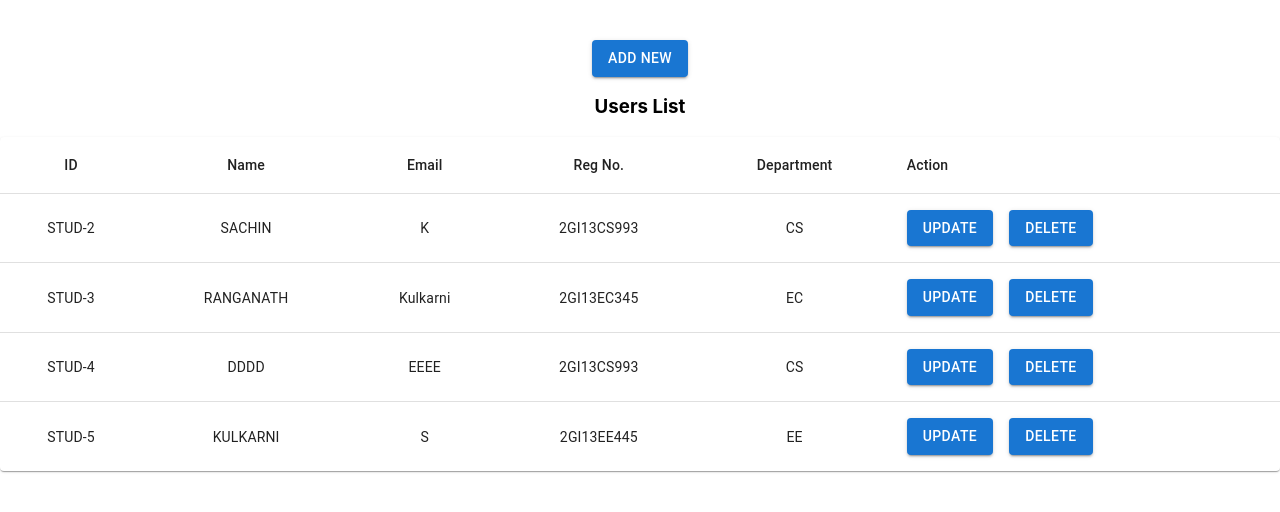
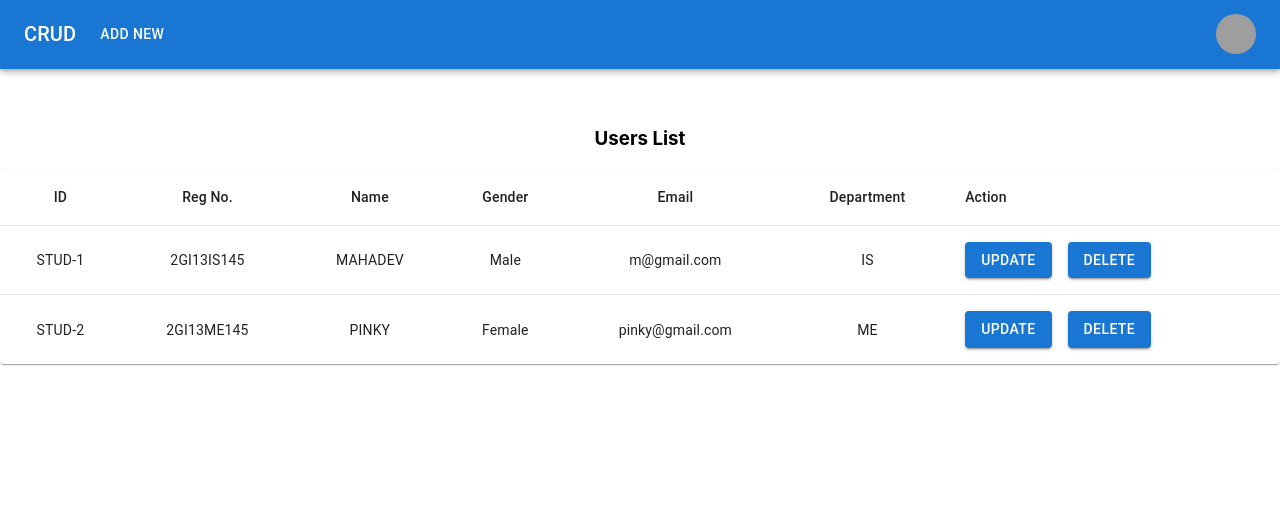
Before and after one commit to sachin-ranganath-k/redux-me, a React (Create React App) app: page / in a window 1280 px wide. Shown: the top 512 px of the page. Built offline with nearby package versions, Linux system fonts and the light colour scheme; data requests are answered from the project's data file; grey boxes are pictures that could not be loaded.

Commit message:
NavBar Included

```diff
--- a/db.json
+++ b/db.json
@@ -1,28 +1,18 @@
 {
   "users": [
     {
-      "name": "Sachin",
-      "email": "K",
-      "contact": "2GI13CS993",
-      "id": 2
+      "name": "Mahadev",
+      "email": "m@gmail.com",
+      "regno": "2GI13IS145",
+      "gender": "M",
+      "id": 1
     },
     {
-      "name": "Ranganath",
-      "email": "Kulkarni",
-      "contact": "2GI13EC345",
-      "id": 3
-    },
-    {
-      "name": "DDDD",
-      "email": "EEEE",
-      "contact": "2GI13CS993",
-      "id": 4
-    },
-    {
-      "name": "Kulkarni",
-      "email": "S",
-      "contact": "2GI13EE445",
-      "id": 5
+      "name": "Pinky",
+      "email": "pinky@gmail.com",
+      "regno": "2GI13ME145",
+      "gender": "F",
+      "id": 2
     }
   ]
 }
--- /dev/null
+++ b/src/Navbar/Navbar.js
@@ -0,0 +1,147 @@
+import React from 'react';
+import AppBar from '@mui/material/AppBar';
+import Box from '@mui/material/Box';
+import Toolbar from '@mui/material/Toolbar';
+import IconButton from '@mui/material/IconButton';
+import Typography from '@mui/material/Typography';
+import Menu from '@mui/material/Menu';
+import MenuIcon from '@mui/icons-material/Menu';
+import Container from '@mui/material/Container';
+import Avatar from '@mui/material/Avatar';
+import Button from '@mui/material/Button';
+import Tooltip from '@mui/material/Tooltip';
+import MenuItem from '@mui/material/MenuItem';
+import { Link } from 'react-router-dom';
+import { red } from '@mui/material/colors';
+
+
+const pages = ['Add New'];
+const settings = ['Add New'];
+
+const Navbar = () => {
+
+    const [anchorElNav, setAnchorElNav] = React.useState(null);
+    const [anchorElUser, setAnchorElUser] = React.useState(null);
+
+    const handleOpenNavMenu = (event) => {
+      setAnchorElNav(event.currentTarget);
+    };
+    const handleOpenUserMenu = (event) => {
+      setAnchorElUser(event.currentTarget);
+    };
+
+    const handleCloseNavMenu = () => {
+      setAnchorElNav(null);
+    };
+
+    const handleCloseUserMenu = () => {
+      setAnchorElUser(null);
+    };
+
+  return(
+    <AppBar position="static">
+    <Container maxWidth="xl">
+      <Toolbar disableGutters>
+        <Typography
+          variant="h6"
+          noWrap
+          component="div"
+          sx={{ mr: 2, display: { xs: 'none', md: 'flex' } }}
+        >
+        CRUD
+        </Typography>
+
+        <Box sx={{ flexGrow: 1, display: { xs: 'flex', md: 'none' } }}>
+          <IconButton
+            size="large"
+            aria-label="account of current user"
+            aria-controls="menu-appbar"
+            aria-haspopup="true"
+            onClick={handleOpenNavMenu}
+            color="inherit"
+          >
+            <MenuIcon />
+          </IconButton>
+          <Menu
+            id="menu-appbar"
+            anchorEl={anchorElNav}
+            anchorOrigin={{
+              vertical: 'bottom',
+              horizontal: 'left',
+            }}
+            keepMounted
+            transformOrigin={{
+              vertical: 'top',
+              horizontal: 'left',
+            }}
+            open={Boolean(anchorElNav)}
+            onClose={handleCloseNavMenu}
+            sx={{
+              display: { xs: 'block', md: 'none' },
+            }}
+          >
+            {pages.map((page) => (
+              <MenuItem key={page} onClick={handleCloseNavMenu}>
+                <Typography textAlign="center">
+                    <Link to="./AddUser">{page}</Link>
+                </Typography>
+              </MenuItem>
+            ))}
+          </Menu>
+        </Box>
+        <Typography
+          variant="h6"
+          noWrap
+          component="div"
+          sx={{ flexGrow: 1, display: { xs: 'flex', md: 'none' } }}
+        >
+          LOGO
+        </Typography>
+        <Box sx={{ flexGrow: 1, display: { xs: 'none', md: 'flex' } }}>
+          {pages.map((page) => (
+            <Button
+              key={page}
+              onClick={handleCloseNavMenu}
+              sx={{ my: 2, color: 'white', display: 'block' }}
+            >
+              <Link to="./AddUser" style={{textDecoration:'red', color:'white'}}>{page}</Link>
+            </Button>
+          ))}
+        </Box>
+
+        <Box sx={{ flexGrow: 0 }}>
+          <Tooltip title="Open settings">
+            <IconButton onClick={handleOpenUserMenu} sx={{ p: 0 }}>
+              <Avatar alt="Remy Sharp" src="/static/images/avatar/2.jpg" />
+            </IconButton>
+          </Tooltip>
+          <Menu
+            sx={{ mt: '45px' }}
+            id="menu-appbar"
+            anchorEl={anchorElUser}
+            anchorOrigin={{
+              vertical: 'top',
+              horizontal: 'right',
+            }}
+            keepMounted
+            transformOrigin={{
+              vertical: 'top',
+              horizontal: 'right',
+            }}
+            open={Boolean(anchorElUser)}
+            onClose={handleCloseUserMenu}
+          >
+            {settings.map((setting) => (
+              <MenuItem key={setting} onClick={handleCloseUserMenu}>
+                <Typography textAlign="center">{setting}</Typography>
+              </MenuItem>
+            ))}
+          </Menu>
+        </Box>
+      </Toolbar>
+    </Container>
+  </AppBar>
+  )
+};
+
+export default Navbar;
--- a/src/components/AddUser.js
+++ b/src/components/AddUser.js
@@ -7,6 +7,12 @@
 import {useNavigate} from 'react-router-dom'
 import {resetData} from '../actions/userActions'
 import {Link} from 'react-router-dom'
+import Box from '@mui/material/Box';
+import InputLabel from '@mui/material/InputLabel';
+import MenuItem from '@mui/material/MenuItem';
+import FormControl from '@mui/material/FormControl';
+import Select from '@mui/material/Select';
+
 
 
 const AddUser = () => {
@@ -15,12 +21,13 @@
   const navigate = useNavigate();
 
    //Need to give initial values for text fields. Using useState()
-  const [state,setState]=useState({
-      name:"",
-      email:"",
-      contact:"",
+  // const [state,setState]=useState({
+  //     name:"ffyf",
+  //     email:"",
+  //     contact:"",
+  //     gender:""
 
-  });
+  // });
 
   useEffect(()=>{
     dispatch(resetData());   //RESET_DATA in reducer, Clears previous data in textbox
@@ -28,8 +35,8 @@
 
   const newUserDataHere = useSelector((state) => state.user.newUserDataHere);
 
-  //Now destructure the useState() values
-  const {name,email,contact}=newUserDataHere;
+  //Now destructure the reducer values
+  const {name,email,regno,gender}=newUserDataHere;
 
   //const [error,setError]=useState("");
 
@@ -73,8 +80,8 @@
       <TextField
         required
         id="outlined-required"
-        label="Required"
-        placeholder="Enter Name"
+        label="Enter Name"
+        placeholder="Required"
         name="name"
         value={name}
         onChange={(e)=>onInputChange(e.target.name,e.target.value)}
@@ -83,8 +90,8 @@
 <TextField
         required
         id="outlined-required"
-        label="Required"
-        placeholder="Enter Email"
+        label="Enter Email"
+        placeholder="Required"
         name="email"
         value={email}
         onChange={(e)=>onInputChange(e.target.name,e.target.value)}
@@ -95,26 +102,36 @@
       <TextField
         required
         id="outlined-required"
-        label="Required"
-        placeholder="Enter Contact No."
-        name="contact"
-        value={contact}
+        label="Enter Contact No."
+        placeholder="Required"
+        name="regno"
+        value={regno}
         onChange={(e)=>onInputChange(e.target.name,e.target.value)}
       />
 
-      {/* <TextField
-          id="outlined-number"
-          label="Number"
-          type="number"
-          InputLabelProps={{
-            shrink: true,
-          }}
-        /> */}
       <br /><br />
-      <Button variant="contained"
+
+     <Box sx={{ minWidth: 120 }}>
+      <FormControl sx={{minWidth:220}}>
+        <InputLabel id="demo-simple-select-label">Gender</InputLabel>
+        <Select
+          labelId="demo-simple-select-label"
+          id="demo-simple-select"
+          name='gender'
+          value={gender}
+          label="Gender"
+          onChange={(e)=>onInputChange(e.target.name,e.target.value)}
+        >
+          <MenuItem value="M">Male</MenuItem>
+          <MenuItem value="F">Female</MenuItem>
+        </Select>
+      </FormControl>
+    </Box>
+        <br />
+    <Button variant="contained"
       onClick={(e)=>handleFormSubmit()}
      >Submit</Button>
-     <br />
+     <br /><br />
 
      <Link to="/">Home</Link>
     </>
--- a/src/components/Home.js
+++ b/src/components/Home.js
@@ -11,8 +11,11 @@
 import Paper from '@mui/material/Paper';
 import Button from '@mui/material/Button';
 import Stack from '@mui/material/Stack';
-import { Link, useNavigate } from 'react-router-dom';
+import { useNavigate } from 'react-router-dom';
 import {USER_ID} from '../constants/constants'
+import Navbar from '../Navbar/Navbar';
+
+
 
 
 function createData(name, calories, fat, carbs, protein) {
@@ -31,9 +34,7 @@
     const allUsers=useSelector((state)=>state.user.userDataHere);  //Selects all data stored in store.
 //allUsers returns array. Will display data using map()
 
-
-
-    const dispatch=useDispatch();
+ const dispatch=useDispatch();
 
     const navigate=useNavigate();
 
@@ -78,23 +79,24 @@
 
 //JSX Form Elements
     return(
+
     <div className="container">
-
+   <Navbar />
       <br /><br />
 
-    <Button variant="contained" onClick={()=>navigate('/AddUser')}>ADD NEW</Button>
+    {/* <Button variant="contained" onClick={()=>navigate('/AddUser')}>ADD NEW</Button>  */}
       <h3 style={{align:"center"}}>Users List</h3>
     <TableContainer component={Paper}>
       <Table sx={{ minWidth: 650 }} aria-label="simple table">
         <TableHead>
           <TableRow>
             <TableCell align="center">ID</TableCell>
+            <TableCell align="center">Reg No.</TableCell>
             <TableCell align="center">Name</TableCell>
+            <TableCell align="center">Gender</TableCell>
             <TableCell align="center">Email</TableCell>
-            <TableCell align="center">Reg No.</TableCell>
             <TableCell align="center">Department</TableCell>
             <TableCell>Action</TableCell>
-            {/* <TableCell align="right">Protein&nbsp;(g)</TableCell> */}
           </TableRow>
         </TableHead>
         <TableBody>
@@ -103,19 +105,17 @@
               key={userr.id}
               sx={{ '&:last-child td, &:last-child th': { border: 0 } }}
             >
-                    {/* <TableCell component="th" scope="row">
-                        {userr.id}
-                    </TableCell>  */}
-                        <TableCell align="center">{USER_ID+"-"+userr.id}</TableCell>
+
+                    <TableCell align="center">{USER_ID+"-"+userr.id}</TableCell>
+                    <TableCell align="center">{userr.regno}</TableCell>
                     <TableCell align="center">{userr.name.toUpperCase()}</TableCell>
-                    <TableCell align="center">{userr.email}</TableCell>
-                    <TableCell align="center">{userr.contact}</TableCell>
-                    <TableCell align="center">{userr.contact.substring(5,7)}</TableCell>
+                    <TableCell align="center">{userr.gender=='M'?'Male':'Female'}</TableCell>
+                    <TableCell align= "center">{userr.email}</TableCell>
+                    <TableCell align="center">{userr.regno.substring(5,7)}</TableCell>
                     <TableCell align="center">
                         <Stack spacing={2} direction="row">
                             <Button variant="contained" onClick={(e)=>editUser(userr.id)}>Update</Button>
                             <Button variant="contained" onClick={(e)=>deleteUser(userr.id)} >Delete</Button>
-                            {/* <Button variant="outlined">Outlined</Button> */}
                         </Stack>
                     </TableCell>
 
@@ -124,7 +124,6 @@
         </TableBody>
       </Table>
     </TableContainer>
-
     </div>
 
     );
--- a/src/reducer/reducer.js
+++ b/src/reducer/reducer.js
@@ -3,7 +3,8 @@
     newUserDataHere:{
         name:"",
         email:"",
-        contact:"",
+        regno:"",
+        gender:""
     }
 };
 
```
